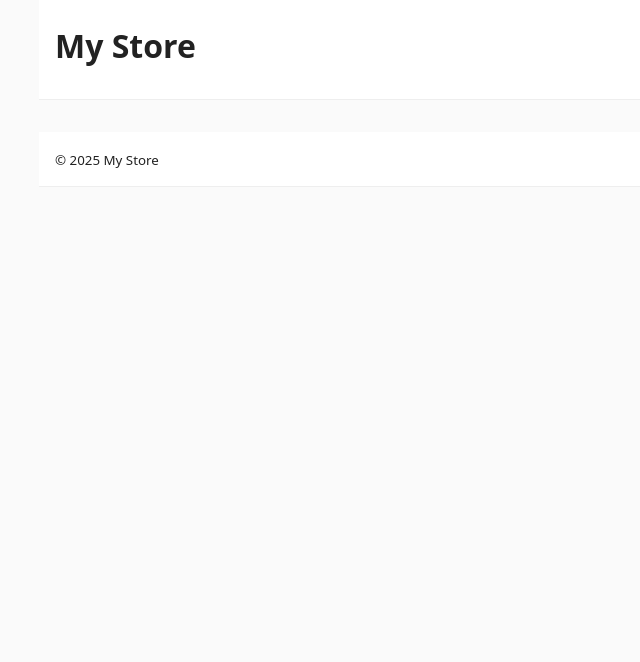
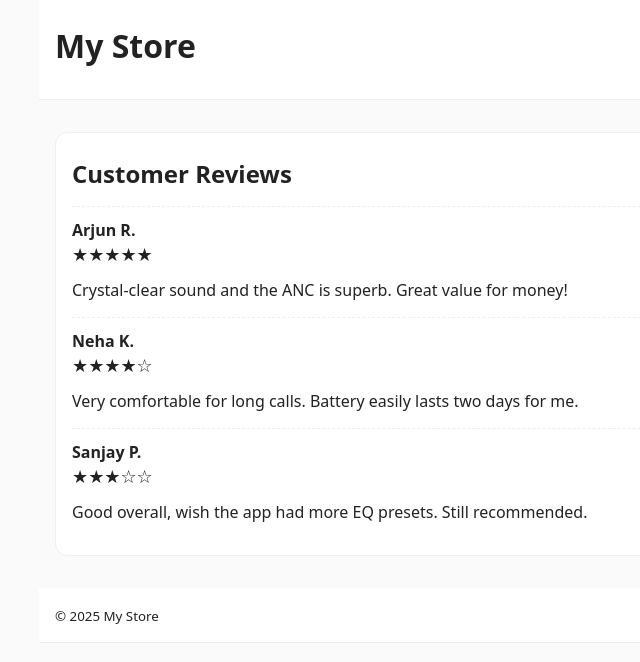
Before and after one commit to NavAneEth777/E-commerce-Product-Page, a plain HTML site: page index.html in a window 1280 px wide. Shown: the whole page, without its empty margins (111-751 px from the left). Drawn offline with Linux system fonts and the light colour scheme.

Commit message:
added reviews

```diff
--- a/index.html
+++ b/index.html
@@ -14,6 +14,30 @@
     <main class="container">
     <!-- product details will be added on feature/product-details -->
     <!-- reviews will be added on feature/reviews -->
+    <!-- REVIEWS -->
+    <section id="reviews" class="card">
+        <h2>Customer Reviews</h2>
+        <div class="reviews">
+            <div class="review">
+            <div class="reviewer">Arjun R.</div>
+            <div class="stars" aria-label="5 out of 5 stars">★★★★★</div>
+            <p>Crystal-clear sound and the ANC is superb. Great value for money!</p>
+            </div>
+
+            <div class="review">
+            <div class="reviewer">Neha K.</div>
+            <div class="stars" aria-label="4 out of 5 stars">★★★★☆</div>
+            <p>Very comfortable for long calls. Battery easily lasts two days for me.</p>
+            </div>
+
+            <div class="review">
+            <div class="reviewer">Sanjay P.</div>
+            <div class="stars" aria-label="3 out of 5 stars">★★★☆☆</div>
+            <p>Good overall, wish the app had more EQ presets. Still recommended.</p>
+            </div>
+        </div>
+    </section>
+
     </main>
 
     <footer class="container">
```
